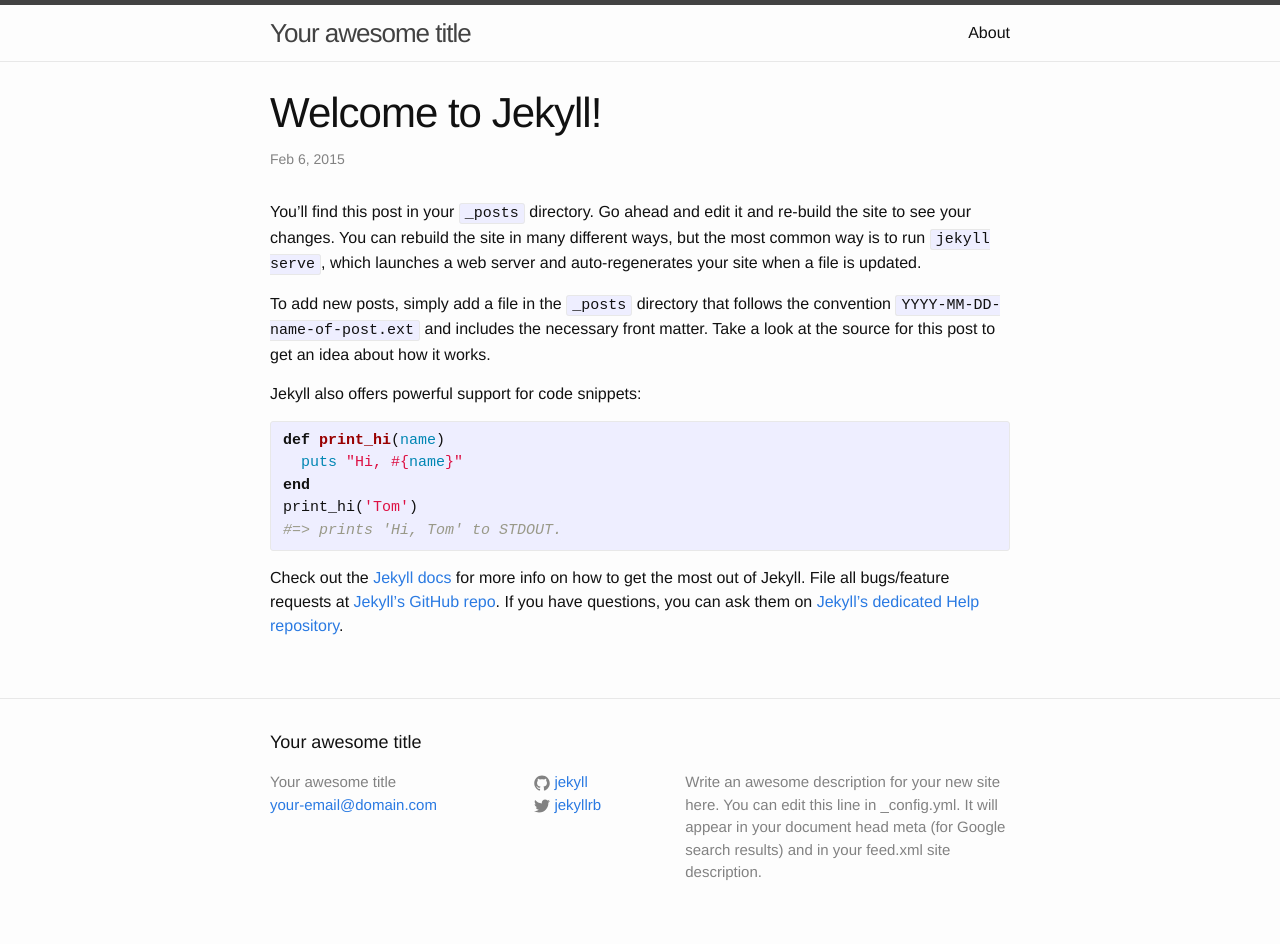
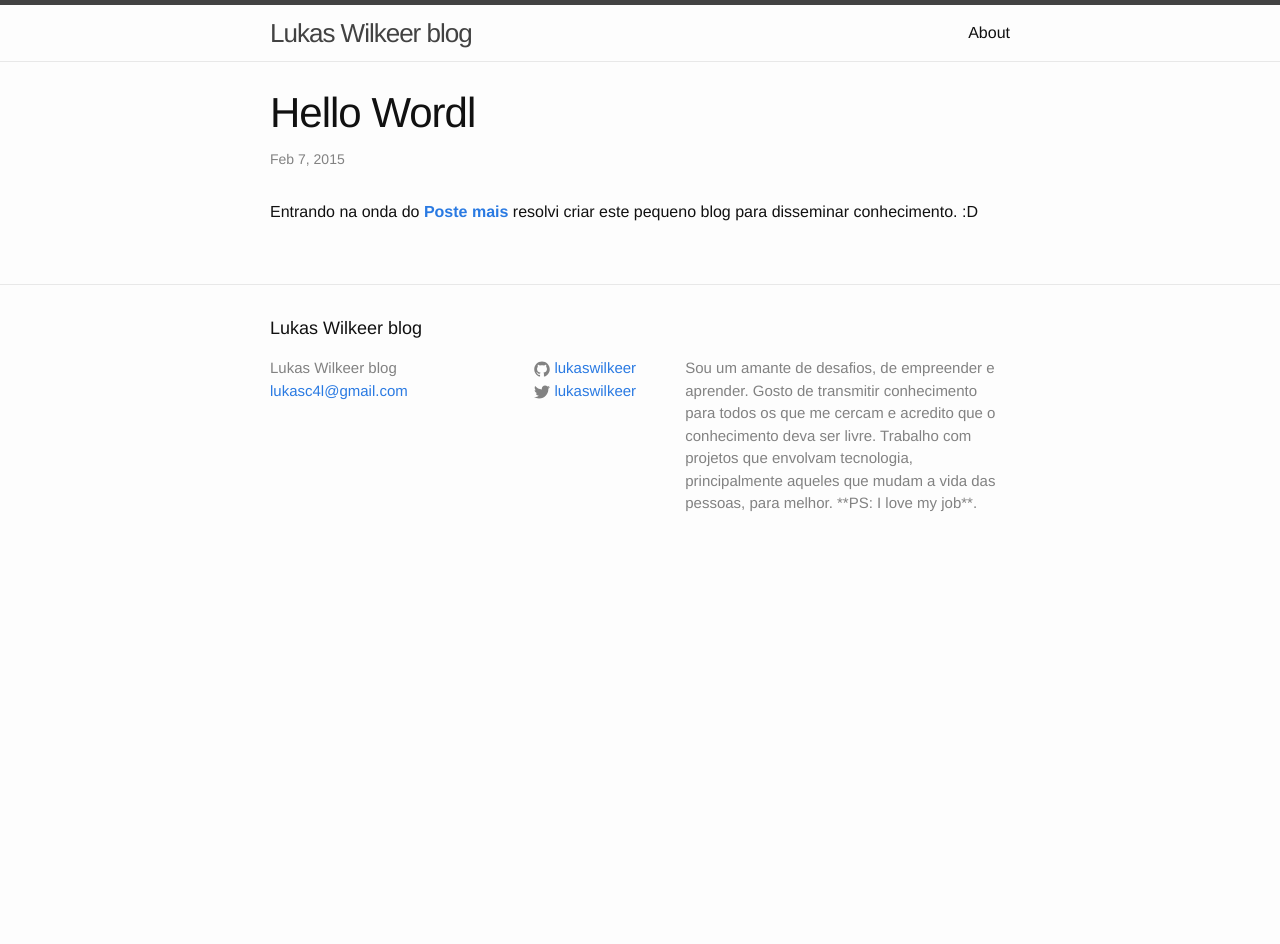
Before and after one commit to lukaswilkeer/lukaswilkeer.github.io, a Jekyll site: the page built from _posts/2015-02-06-welcome-to-jekyll.markdown, in a window 1280 px wide. Built offline with Jekyll 4.4.1, drawn with Linux system fonts in a browser that asks for light colours; after the commit the page ends 900 px from its top, so only the background shows below that.

Commit message:
Hello wordl

```diff
--- a/_config.yml
+++ b/_config.yml
@@ -1,14 +1,16 @@
 # Site settings
-title: Your awesome title
-email: your-email@domain.com
+title: Lukas Wilkeer blog
+email: lukasc4l@gmail.com
 description: > # this means to ignore newlines until "baseurl:"
-  Write an awesome description for your new site here. You can edit this
-  line in _config.yml. It will appear in your document head meta (for
-  Google search results) and in your feed.xml site description.
+  Sou um amante de desafios, de empreender e aprender.
+
+  Gosto de transmitir conhecimento para todos os que me cercam e acredito que o conhecimento deva ser livre.
+  Trabalho com projetos que envolvam tecnologia, principalmente aqueles que mudam a vida das pessoas, para melhor.
+  **PS: I love my job**.
 baseurl: "" # the subpath of your site, e.g. /blog/
-url: "http://yourdomain.com" # the base hostname & protocol for your site
-twitter_username: jekyllrb
-github_username:  jekyll
+url: "http://cafeepixel.com.br" # the base hostname & protocol for your site
+twitter_username: lukaswilkeer
+github_username:  lukaswilkeer
 
 # Build settings
 markdown: kramdown
--- a/_posts/2015-02-06-welcome-to-jekyll.markdown
+++ b/_posts/2015-02-06-welcome-to-jekyll.markdown
@@ -1,25 +1,7 @@
 ---
 layout: post
-title:  "Welcome to Jekyll!"
-date:   2015-02-06 23:59:24
-categories: jekyll update
+title:  "Hello Wordl"
+date:   2015-02-07 00:26:41
+categories: outros
 ---
-You’ll find this post in your `_posts` directory. Go ahead and edit it and re-build the site to see your changes. You can rebuild the site in many different ways, but the most common way is to run `jekyll serve`, which launches a web server and auto-regenerates your site when a file is updated.
-
-To add new posts, simply add a file in the `_posts` directory that follows the convention `YYYY-MM-DD-name-of-post.ext` and includes the necessary front matter. Take a look at the source for this post to get an idea about how it works.
-
-Jekyll also offers powerful support for code snippets:
-
-{% highlight ruby %}
-def print_hi(name)
-  puts "Hi, #{name}"
-end
-print_hi('Tom')
-#=> prints 'Hi, Tom' to STDOUT.
-{% endhighlight %}
-
-Check out the [Jekyll docs][jekyll] for more info on how to get the most out of Jekyll. File all bugs/feature requests at [Jekyll’s GitHub repo][jekyll-gh]. If you have questions, you can ask them on [Jekyll’s dedicated Help repository][jekyll-help].
-
-[jekyll]:      http://jekyllrb.com
-[jekyll-gh]:   https://github.com/jekyll/jekyll
-[jekyll-help]: https://github.com/jekyll/jekyll-help
+Entrando na onda do **[Poste mais](https://github.com/LFeh/poste-mais)** resolvi criar este pequeno blog para disseminar conhecimento. :D
```
